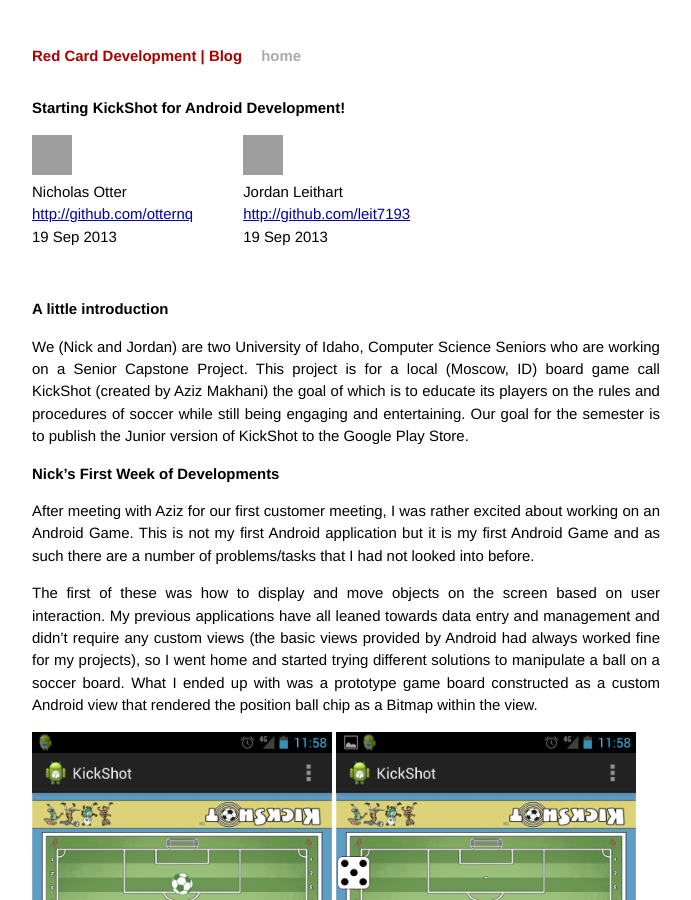
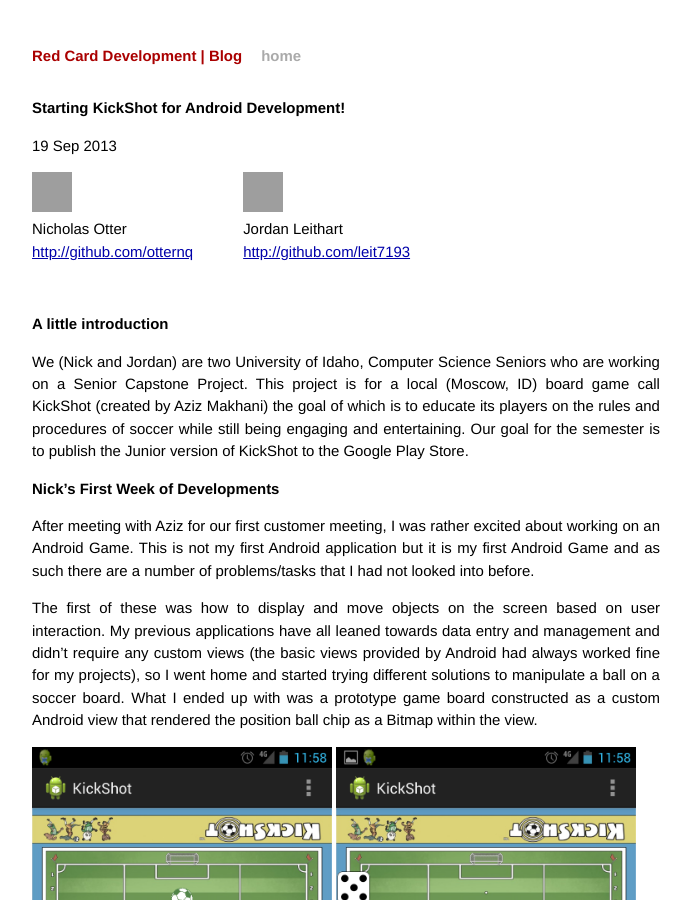
Before and after one commit to RedCardDev/RedCardDev.github.io, a Jekyll site: the page built from _posts/2013-09-19-kickshot-project-start.markdown, in a window 1280 px wide and 900 px high. Shown: the whole window, without its empty margins (294-985 px from the left). Built offline with Jekyll 4.4.1, drawn with Linux system fonts in a browser that asks for light colours; Markdown is read by kramdown in place of the engine named in the settings; grey boxes are pictures that could not be loaded.

Commit message:
Update post.html

```diff
--- a/_layouts/post.html
+++ b/_layouts/post.html
@@ -2,6 +2,7 @@
 layout: default
 ---
 <h2>{{ page.title }}</h2>
+<p>{{ page.date | date_to_string }}</p>
 <p class="meta">
     {% for author in page.authors do %}
     <div class="author">
@@ -11,8 +12,7 @@ layout: default
             <a href="http://github.com/{{ author.github }}">
                 http://github.com/{{ author.github }}
             </a>
-        </span><br />
-        {{ page.date | date_to_string }}
+        </span>
     </div>
     {% endfor %}
 </p>
```
